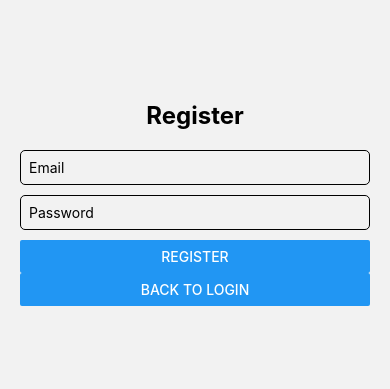
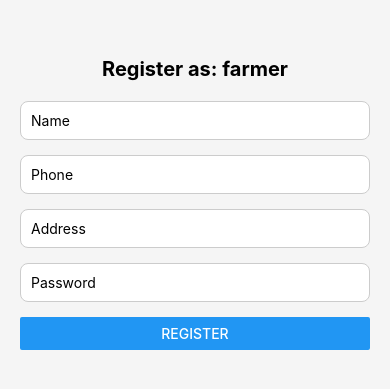
Before and after one commit to ela-zaman/farmshare, a React Native app in the folder farmshareapk/: screen /Register in a window 390 px wide. Shown: the part 219-608 px from the top of the page. Built offline with nearby package versions, Linux system fonts and the light colour scheme.

Commit message:
role specific registration

```diff
--- a/farmshareapk/src/firebase/authService.js
+++ b/farmshareapk/src/firebase/authService.js
@@ -1,12 +1,31 @@
-import { createUserWithEmailAndPassword, signInWithEmailAndPassword } from "firebase/auth";
-import { auth } from "./firebaseConfig";
+import { getAuth, createUserWithEmailAndPassword } from "firebase/auth";
+import { getFirestore, doc, setDoc } from "firebase/firestore";
+import { firebaseApp } from "./firebaseConfig";
 
-// Register
-export const register = (email, password) => {
-  return createUserWithEmailAndPassword(auth, email, password);
+const auth = getAuth(firebaseApp);
+const db = getFirestore(firebaseApp);
+
+export const registerUser = async ({ name, phone, address, password, role }) => {
+  try {
+    // Fake email workaround using phone number
+    const fakeEmail = `${phone}@example.com`;
+
+    // Register with Firebase Auth
+    const userCredential = await createUserWithEmailAndPassword(auth, fakeEmail, password);
+    const user = userCredential.user;
+
+    // Save user info in Firestore
+    await setDoc(doc(db, "users", user.uid), {
+      name,
+      phone,
+      address,
+      role,
+      createdAt: new Date().toISOString(),
+    });
+
+    return user;
+  } catch (error) {
+    console.error("Firebase registration error:", error);
+    throw error;
+  }
 };
-
-// Login
-export const login = (email, password) => {
-  return signInWithEmailAndPassword(auth, email, password);
-};
--- a/farmshareapk/src/firebase/firebaseConfig.js
+++ b/farmshareapk/src/firebase/firebaseConfig.js
@@ -23,6 +23,6 @@ const firebaseConfig = {
 // Initialize Firebase
 const app = initializeApp(firebaseConfig);
 
-export const auth = getAuth(app);
+//export const auth = getAuth(app);
 export const db = getFirestore(app);
-export const storage = getStorage(app);
+//export const storage = getStorage(app);
--- /dev/null
+++ b/farmshareapk/src/firebase/userService.js
@@ -0,0 +1,24 @@
+import { collection, addDoc, query, where, getDocs } from "firebase/firestore";
+import { db } from "./firebaseConfig";
+
+const usersCollection = collection(db, "users");
+
+export const registerUser = async (user) => {
+  return await addDoc(usersCollection, user);
+};
+
+export const loginUser = async (phone, password) => {
+  const q = query(
+    usersCollection,
+    where("phone", "==", phone),
+    where("password", "==", password)
+  );
+
+  const snapshot = await getDocs(q);
+
+  if (!snapshot.empty) {
+    return snapshot.docs[0].data();
+  } else {
+    throw new Error("Invalid phone or password");
+  }
+};
--- a/farmshareapk/src/navigation/AppNavigator.js
+++ b/farmshareapk/src/navigation/AppNavigator.js
@@ -1,10 +1,9 @@
-// src/navigation/AppNavigator.js
 import React from "react";
 import { createNativeStackNavigator } from "@react-navigation/native-stack";
 
-// Auth Screens
 import LoginScreen from "../screens/auth/LoginScreen";
 import RegisterScreen from "../screens/auth/RegisterScreen";
+import RoleSelectionScreen from "../screens/auth/RoleSelectionScreen";
 
 // Farmer Screens
 import FarmerDashboard from "../screens/farmer/FarmerDashboard";
@@ -19,14 +18,17 @@ const Stack = createNativeStackNavigator();
 
 export default function AppNavigator() {
   return (
-    <Stack.Navigator initialRouteName="Login" screenOptions={{ headerShown: false }}>
+    <Stack.Navigator initialRouteName="RoleSelection" screenOptions={{ headerShown: false }}>
       {/* Auth */}
+      <Stack.Screen name="RoleSelection" component={RoleSelectionScreen} />
+      <Stack.Screen name="Register" component={RegisterScreen} />
       <Stack.Screen name="Login" component={LoginScreen} />
-      <Stack.Screen name="Register" component={RegisterScreen} />
+
       {/* Farmer */}
       <Stack.Screen name="FarmerDashboard" component={FarmerDashboard} />
       <Stack.Screen name="Search" component={SearchScreen} />
       <Stack.Screen name="Booking" component={MyBookingScreen} />
+
       {/* Provider */}
       <Stack.Screen name="ProviderDashboard" component={ProviderDashboard} />
       <Stack.Screen name="AddMachine" component={AddMachineScreen} />
--- a/farmshareapk/src/screens/auth/LoginScreen.js
+++ b/farmshareapk/src/screens/auth/LoginScreen.js
@@ -1,34 +1,58 @@
-// src/screens/auth/LoginScreen.js
-import React, { useState } from "react";
-import { View, TextInput, Button, Text, StyleSheet } from "react-native";
-import { login } from "../../firebase/authService";
+import React,{useState} from "react";
+import {View,TextInput,Button,StyleSheet} from "react-native";
+import { loginUser } from "../../firebase/userService";
 
-export default function LoginScreen({ navigation }) {
-  const [email, setEmail] = useState("");
-  const [password, setPassword] = useState("");
+export default function LoginScreen({navigation}){
 
-  const handleLogin = () => {
-    login(email, password)
-      .then(() => {
-        // Here you can check role and navigate
-        navigation.replace("FarmerDashboard"); // default to farmer
-      })
-      .catch(err => alert(err.message));
+  const [phone,setPhone]=useState("");
+  const [password,setPassword]=useState("");
+
+  const handleLogin = async () => {
+
+    try{
+
+      const user = await loginUser(phone,password);
+
+      if(user.role === "provider"){
+        navigation.replace("ProviderDashboard");
+      }else{
+        navigation.replace("FarmerDashboard");
+      }
+
+    }catch(err){
+      alert(err.message);
+    }
+
   };
 
-  return (
+  return(
+
     <View style={styles.container}>
-      <Text style={styles.title}>Login</Text>
-      <TextInput placeholder="Email" value={email} onChangeText={setEmail} style={styles.input} />
-      <TextInput placeholder="Password" secureTextEntry value={password} onChangeText={setPassword} style={styles.input} />
-      <Button title="Login" onPress={handleLogin} />
-      <Button title="Register" onPress={() => navigation.navigate("Register")} />
+
+      <TextInput
+        placeholder="Phone Number"
+        style={styles.input}
+        onChangeText={setPhone}
+      />
+
+      <TextInput
+        placeholder="Password"
+        secureTextEntry
+        style={styles.input}
+        onChangeText={setPassword}
+      />
+
+      <Button title="Login" onPress={handleLogin}/>
+
+      <Button title="Register" onPress={() => navigation.navigate("RoleSelection")}
+/>
+
     </View>
+
   );
 }
 
 const styles = StyleSheet.create({
-  container: { flex:1, justifyContent:'center', padding:20 },
-  title: { fontSize:24, marginBottom:20, fontWeight:'bold', textAlign:'center' },
-  input: { borderWidth:1, marginBottom:10, padding:8, borderRadius:5 }
+  container:{flex:1,justifyContent:"center",padding:20},
+  input:{borderWidth:1,padding:10,marginBottom:10}
 });
--- a/farmshareapk/src/screens/auth/RegisterScreen.js
+++ b/farmshareapk/src/screens/auth/RegisterScreen.js
@@ -1,34 +1,99 @@
-// src/screens/auth/RegisterScreen.js
 import React, { useState } from "react";
 import { View, TextInput, Button, Text, StyleSheet } from "react-native";
-import { register } from "../../firebase/authService";
+import { registerUser } from "../../firebase/authService";
 
-export default function RegisterScreen({ navigation }) {
-  const [email, setEmail] = useState("");
+export default function RegisterScreen({ navigation, route }) {
+  const [name, setName] = useState("");
+  const [phone, setPhone] = useState("");
+  const [address, setAddress] = useState("");
   const [password, setPassword] = useState("");
 
-  const handleRegister = () => {
-    register(email, password)
-      .then(() => {
-        alert("User registered! Login now.");
-        navigation.replace("Login");
-      })
-      .catch(err => alert(err.message));
+  // Get role from navigation params; default to "farmer"
+  const role = route.params?.role || "farmer";
+
+  const handleRegister = async () => {
+    if (!name || !phone || !password || !address) {
+      alert("Please fill all fields!");
+      return;
+    }
+
+    try {
+      // Register user in Firebase
+      await registerUser({ name, phone, address, password, role });
+
+      alert("Registration successful!");
+
+      // Redirect to role-specific dashboard
+      if (role === "farmer") {
+        navigation.reset({
+          index: 0,
+          routes: [{ name: "FarmerDashboard" }],
+        });
+      } else if (role === "provider") {
+        navigation.reset({
+          index: 0,
+          routes: [{ name: "ProviderDashboard" }],
+        });
+      }
+    } catch (error) {
+      alert("Registration failed: " + error.message);
+    }
   };
 
   return (
     <View style={styles.container}>
-      <Text style={styles.title}>Register</Text>
-      <TextInput placeholder="Email" value={email} onChangeText={setEmail} style={styles.input} />
-      <TextInput placeholder="Password" secureTextEntry value={password} onChangeText={setPassword} style={styles.input} />
+      <Text style={styles.title}>Register as: {role}</Text>
+
+      <TextInput
+        style={styles.input}
+        placeholder="Name"
+        value={name}
+        onChangeText={setName}
+      />
+      <TextInput
+        style={styles.input}
+        placeholder="Phone"
+        value={phone}
+        onChangeText={setPhone}
+        keyboardType="phone-pad"
+      />
+      <TextInput
+        style={styles.input}
+        placeholder="Address"
+        value={address}
+        onChangeText={setAddress}
+      />
+      <TextInput
+        style={styles.input}
+        placeholder="Password"
+        value={password}
+        onChangeText={setPassword}
+        secureTextEntry
+      />
       <Button title="Register" onPress={handleRegister} />
-      <Button title="Back to Login" onPress={() => navigation.navigate("Login")} />
     </View>
   );
 }
 
 const styles = StyleSheet.create({
-  container: { flex:1, justifyContent:'center', padding:20 },
-  title: { fontSize:24, marginBottom:20, fontWeight:'bold', textAlign:'center' },
-  input: { borderWidth:1, marginBottom:10, padding:8, borderRadius:5 }
+  container: {
+    flex: 1,
+    padding: 20,
+    justifyContent: "center",
+    backgroundColor: "#F5F5F5",
+  },
+  title: {
+    fontSize: 20,
+    fontWeight: "bold",
+    marginBottom: 20,
+    textAlign: "center",
+  },
+  input: {
+    backgroundColor: "#fff",
+    padding: 10,
+    marginBottom: 15,
+    borderRadius: 8,
+    borderWidth: 1,
+    borderColor: "#ccc",
+  },
 });
--- a/farmshareapk/src/screens/auth/RoleSelectionScreen.js
+++ b/farmshareapk/src/screens/auth/RoleSelectionScreen.js
@@ -0,0 +1,62 @@
+import React from "react";
+import { View, Text, TouchableOpacity, StyleSheet } from "react-native";
+
+export default function RoleSelectionScreen({ navigation }) {
+  const selectRole = (role) => {
+    // Navigate to RegisterScreen with the selected role
+    navigation.navigate("Register", { role });
+  };
+
+  return (
+    <View style={styles.container}>
+      <Text style={styles.title}>Select Your Role</Text>
+
+      <TouchableOpacity
+        style={[styles.button, styles.farmerButton]}
+        onPress={() => selectRole("farmer")}
+      >
+        <Text style={styles.buttonText}>Farmer</Text>
+      </TouchableOpacity>
+
+      <TouchableOpacity
+        style={[styles.button, styles.providerButton]}
+        onPress={() => selectRole("provider")}
+      >
+        <Text style={styles.buttonText}>Provider</Text>
+      </TouchableOpacity>
+    </View>
+  );
+}
+
+const styles = StyleSheet.create({
+  container: {
+    flex: 1,
+    justifyContent: "center",
+    alignItems: "center",
+    padding: 20,
+    backgroundColor: "#F5F5F5",
+  },
+  title: {
+    fontSize: 24,
+    fontWeight: "bold",
+    marginBottom: 40,
+  },
+  button: {
+    width: "80%",
+    padding: 15,
+    borderRadius: 10,
+    marginBottom: 20,
+    alignItems: "center",
+  },
+  farmerButton: {
+    backgroundColor: "#4CAF50",
+  },
+  providerButton: {
+    backgroundColor: "#2196F3",
+  },
+  buttonText: {
+    color: "#fff",
+    fontSize: 18,
+    fontWeight: "600",
+  },
+});
```
